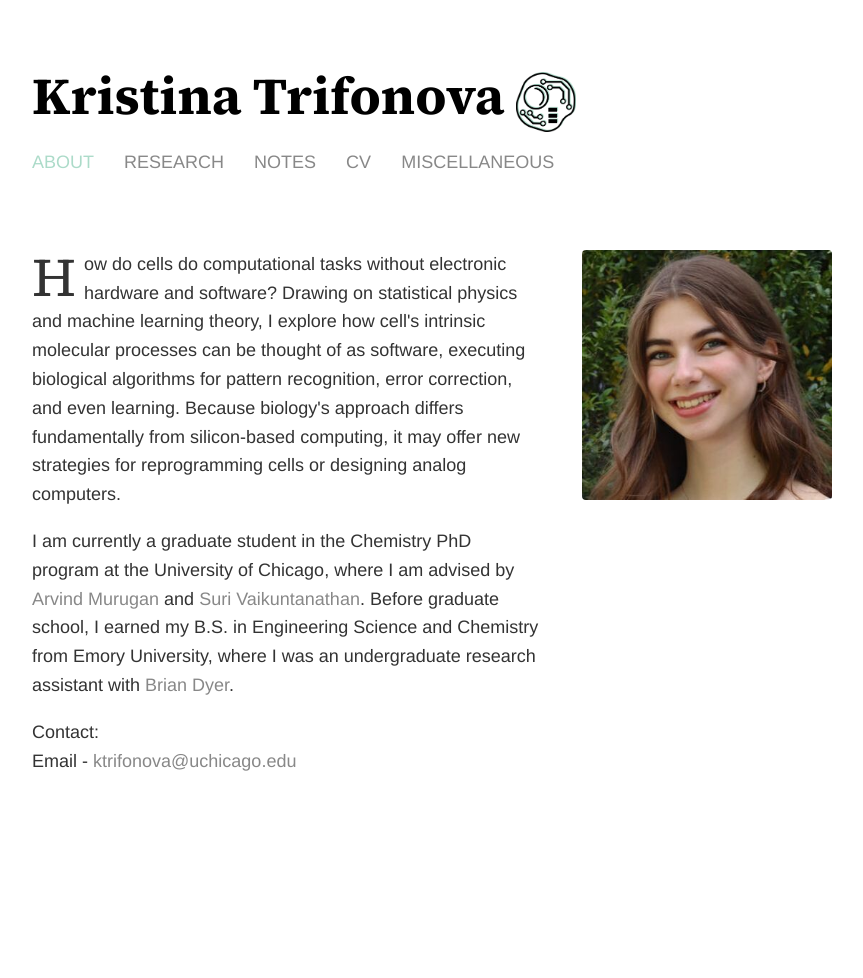
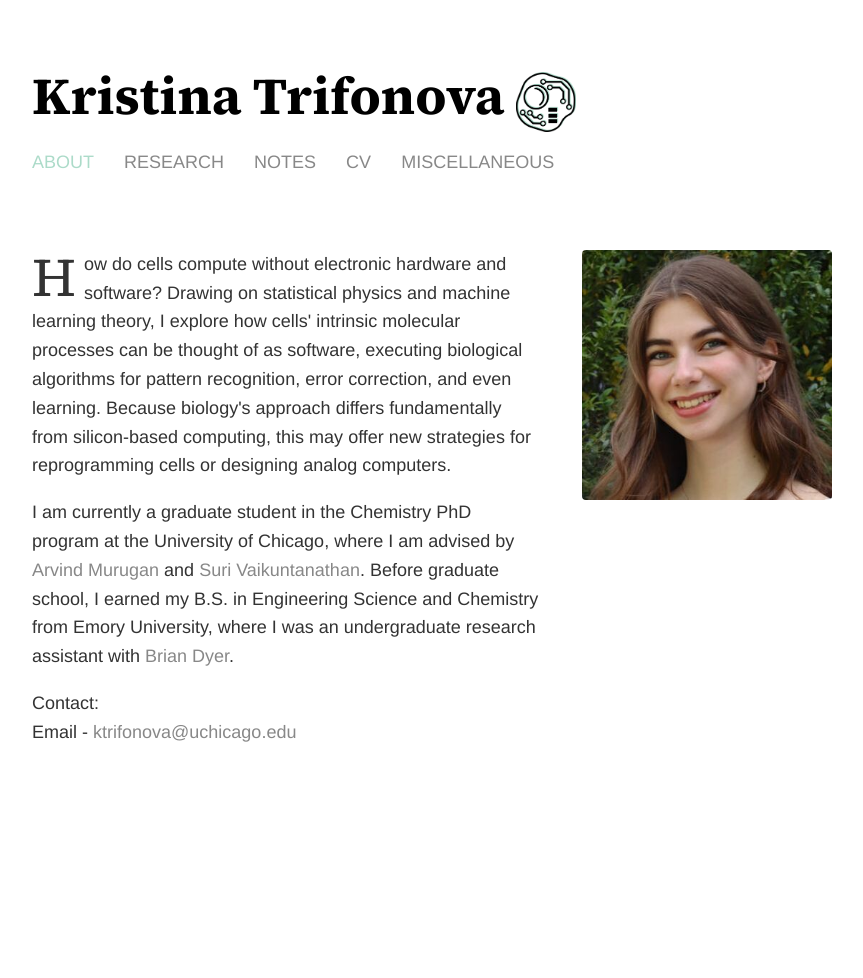
Before and after one commit to k-trifonova/k-trifonova.github.io, a Jekyll site: the page built from index.html, in a window 1280 px wide. Shown: the whole page, without its empty margins (208-1071 px from the left). Built offline with Jekyll 4.4.1, drawn with Linux system fonts in a browser that asks for light colours.

Commit message:
fixing typos

```diff
--- a/index.html
+++ b/index.html
@@ -27,7 +27,7 @@
   <div class="about-left">
     <p class="drop-cap">
       <!-- How do biological systems do neural network-like tasks without GPUs and backpropagation? I combine ideas from statistical physics and machine learning to explore how cells might use their intrinsic molecular processes to process information, do dimensionality reduction, store memories, and learn. -->
-    	How do cells do computational tasks without electronic hardware and software? Drawing on statistical physics and machine learning theory, I explore how cell's intrinsic molecular processes can be thought of as software, executing biological algorithms for pattern recognition, error correction, and even learning. Because biology's approach differs fundamentally from silicon-based computing, it may offer new strategies for reprogramming cells or designing analog computers.
+    	How do cells compute without electronic hardware and software? Drawing on statistical physics and machine learning theory, I explore how cells' intrinsic molecular processes can be thought of as software, executing biological algorithms for pattern recognition, error correction, and even learning. Because biology's approach differs fundamentally from silicon-based computing, this may offer new strategies for reprogramming cells or designing analog computers.
 	</p>
     <p>
       I am currently a graduate student in the Chemistry PhD program at the University of Chicago, where I am advised by <a href="http://muruganlab.uchicago.edu/" target="_blank">Arvind Murugan</a> and <a href="https://vaikuntanathan-group.uchicago.edu/" target="_blank">Suri Vaikuntanathan</a>. Before graduate school, I earned my B.S. in Engineering Science and Chemistry from Emory University, where I was an undergraduate research assistant with <a href="https://scholarblogs.emory.edu/dyerlab/group/brian-dyer/" target="_blank">Brian Dyer</a>.
```
